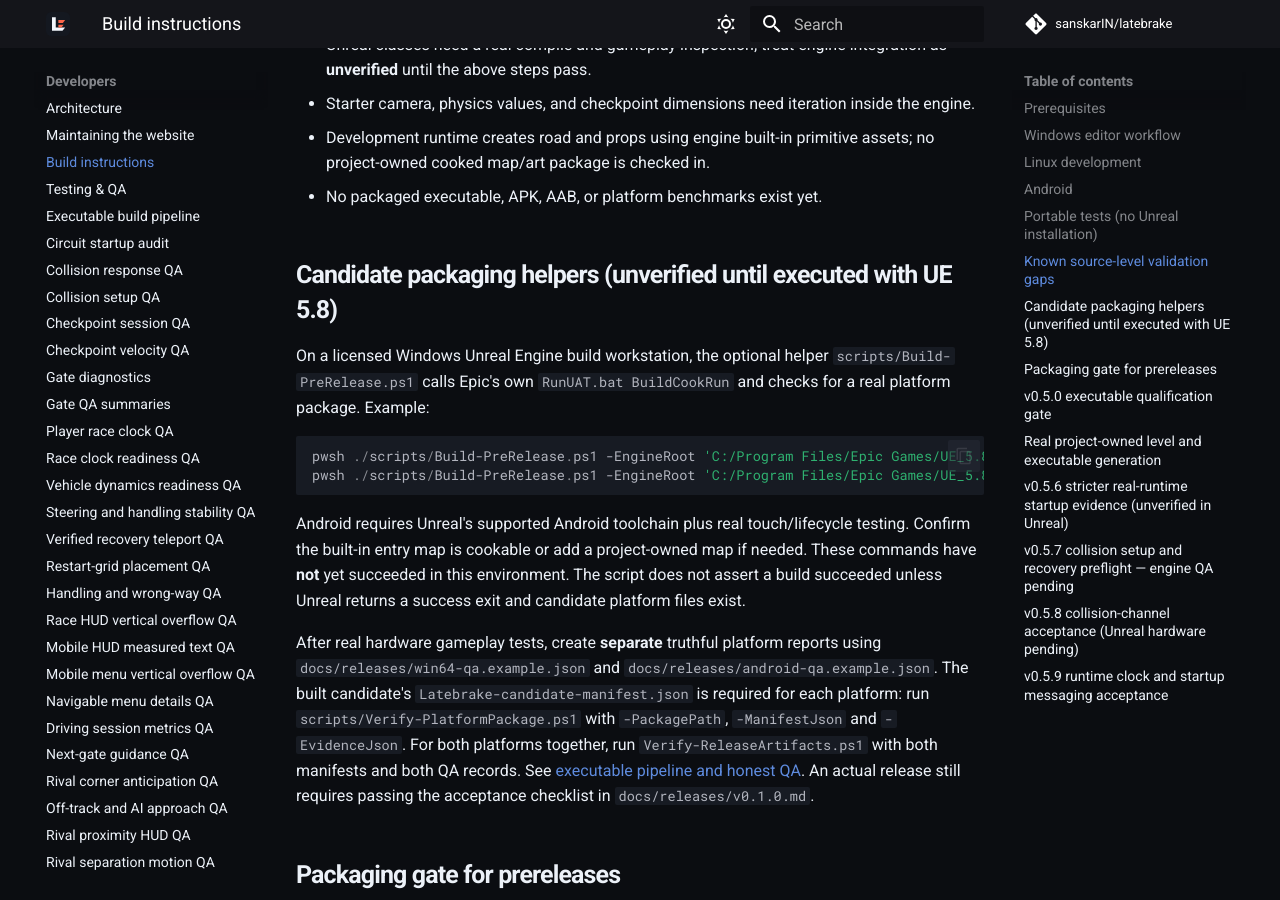
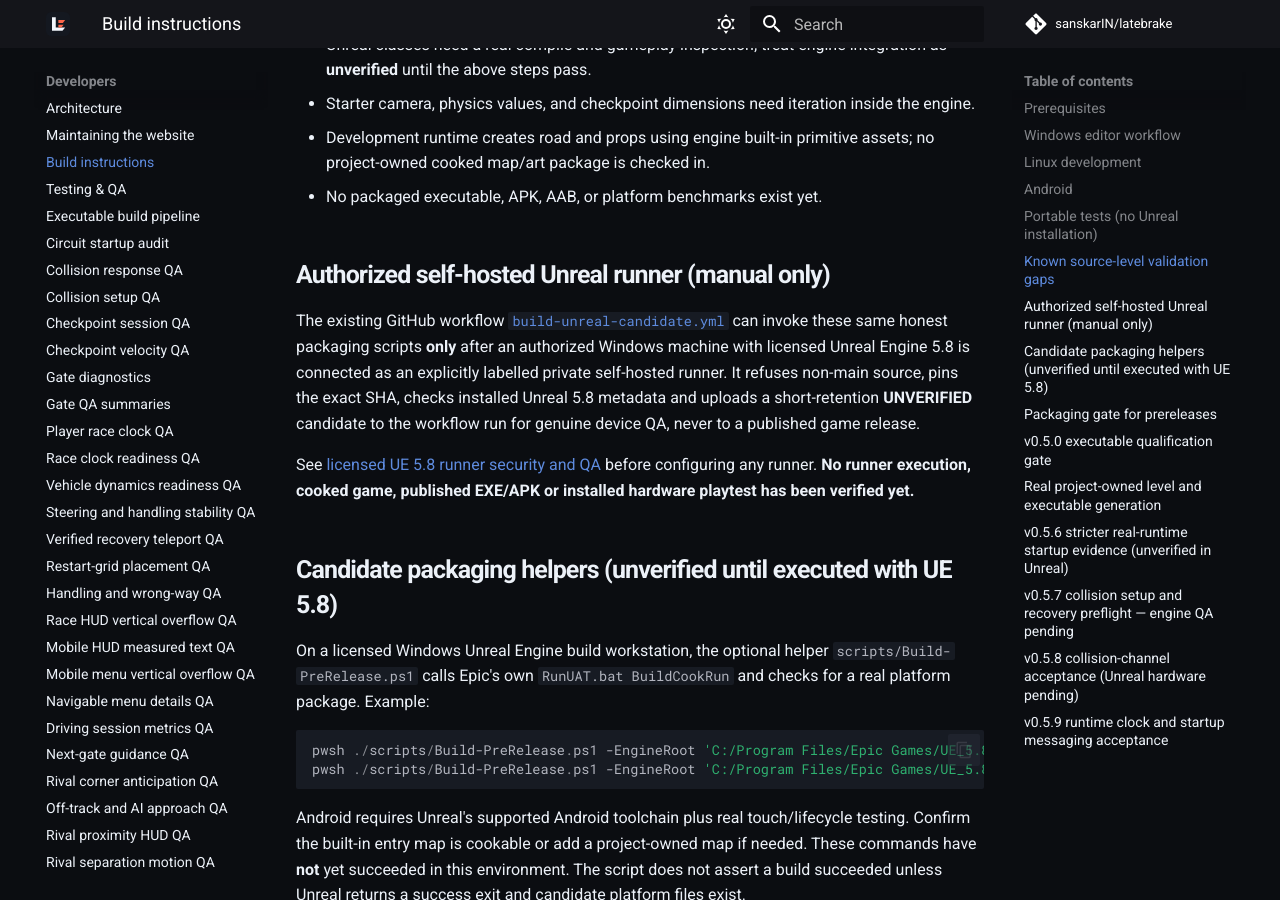
Before and after one commit to sanskarIN/latebrake, an MkDocs documentation site: the page built from docs/BUILDING.md, in a window 1280 px wide and 900 px high, scrolled down 1874 px. Built offline with MkDocs 1.6.1 and Material for MkDocs 9.7.7, drawn with Linux system fonts in a browser that asks for light colours; comment, search, counter and statistics services are not loaded.

Commit message:
ci(unreal): protect manual UE 5.8 candidate build and QA workflow (#153)
* ci(unreal): pin and isolate authorized manual UE 5.8 candidate workflow

* test(docs): harden manual Unreal workflow security and source qualification

* fix(ci): pass Unreal candidate paths through safe PowerShell environment

* fix(ci): refuse redirected candidate cleanup on licensed runner

* test(ci): parse and mutation-test manual Unreal inline PowerShell on Windows

```diff
--- a/docs/BUILDING.md
+++ b/docs/BUILDING.md
@@ -49,6 +49,23 @@
 - Starter camera, physics values, and checkpoint dimensions need iteration inside the engine.
 - Development runtime creates road and props using engine built-in primitive assets; no project-owned cooked map/art package is checked in.
 - No packaged executable, APK, AAB, or platform benchmarks exist yet.
+
+## Authorized self-hosted Unreal runner (manual only)
+
+The existing GitHub workflow
+[`build-unreal-candidate.yml`](https://github.com/sanskarIN/latebrake/blob/main/.github/workflows/build-unreal-candidate.yml)
+can invoke these same honest packaging scripts **only** after an
+authorized Windows machine with licensed Unreal Engine 5.8 is
+connected as an explicitly labelled private self-hosted runner.
+It refuses non-main source, pins the exact SHA, checks installed
+Unreal 5.8 metadata and uploads a short-retention **UNVERIFIED**
+candidate to the workflow run for genuine device QA, never to a
+published game release.
+
+See [licensed UE 5.8 runner security and QA](
+UE58_WORKSTATION_QA.md) before configuring any runner.
+**No runner execution, cooked game, published EXE/APK or installed
+hardware playtest has been verified yet.**
 
 ## Candidate packaging helpers (unverified until executed with UE 5.8)
 
```
Also changed, not shown: docs/UE58_WORKSTATION_QA.md (added, +64 -0 lines), 6 other files.
